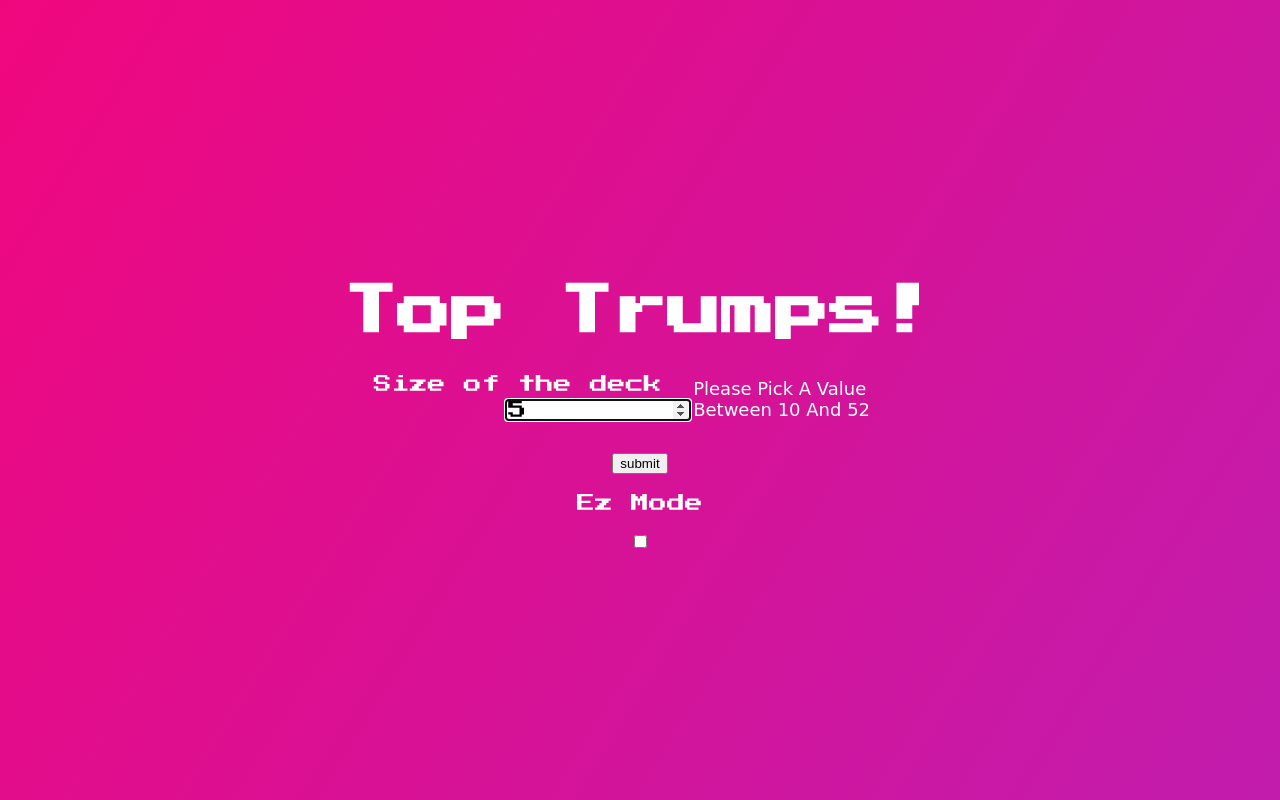
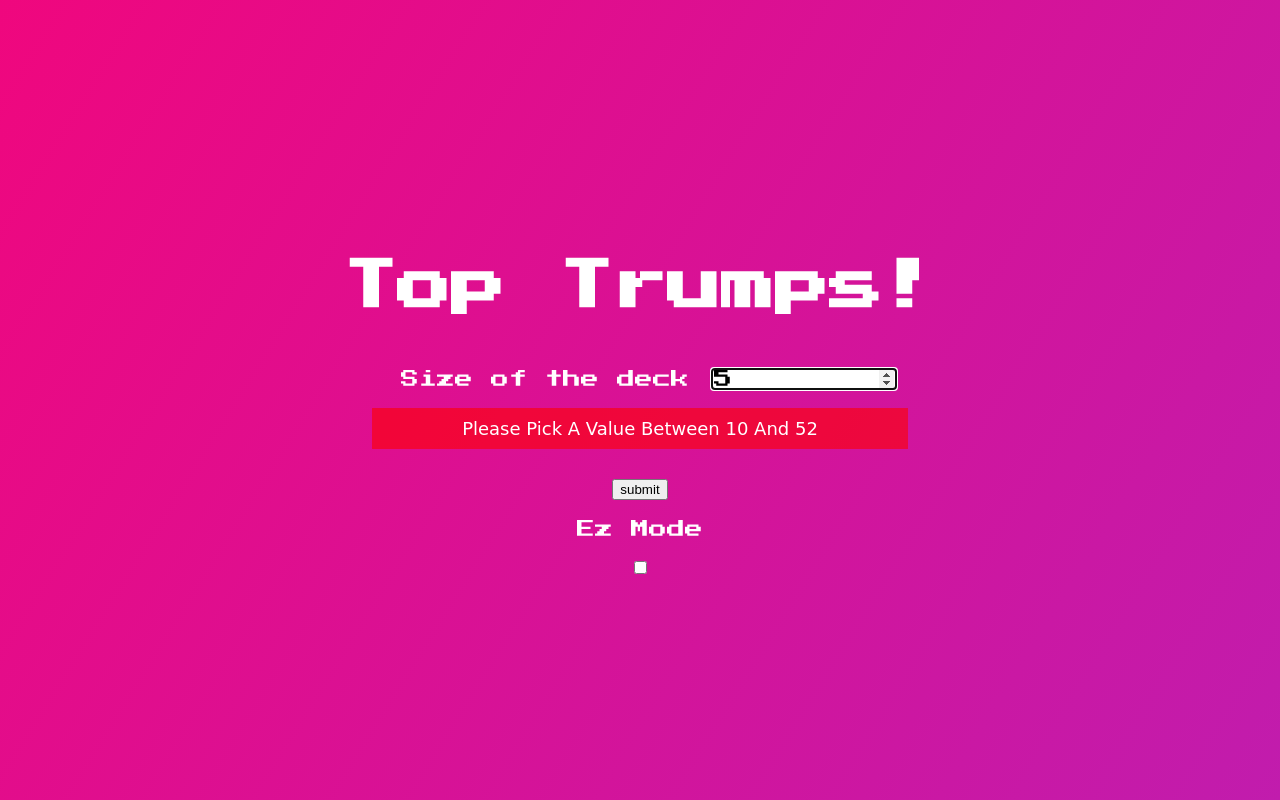
Before and after one commit to Taelavjs/Top-Trumps, a plain HTML site: page index.html in a window 1280 px wide. Both pictures are taken after typing "5" into the empty fields and a click on the button "submit". Drawn offline with Linux system fonts and the light colour scheme; a web font is replaced by a local one.

Commit message:
Update style.css

```diff
--- a/style.css
+++ b/style.css
@@ -31,7 +31,9 @@ body {
   height: 90%;
   width: 90%;
   display: flex;
+  -ms-flex-direction: row;
   flex-direction: row;
+  -ms-text-content: space-evenly;
   justify-content: space-evenly;
   align-items: center;
 }
@@ -60,10 +62,6 @@ body {
   animation-duration: 1s;
   animation-timing-function: ease-out;
   backface-visibility: hidden;
-}
-
-.playerTwoCard {
-
 }
 
 .stats {
@@ -126,9 +124,24 @@ h1 {
 .inputs {
   width: 50ch;
   display: flex;
+  flex-direction: column;
   justify-content: center;
   align-items: center;
 }
+
+.decksize {
+  display: flex;
+  justify-content: center;
+  align-items: center;
+}
+
+.error {
+  background-color: #ff00009a;
+  padding: 10px;
+  width: 90%;
+  text-align: center;
+}
+
 label {
   font-family: 'Press Start 2P';
   margin: 20px;
```
